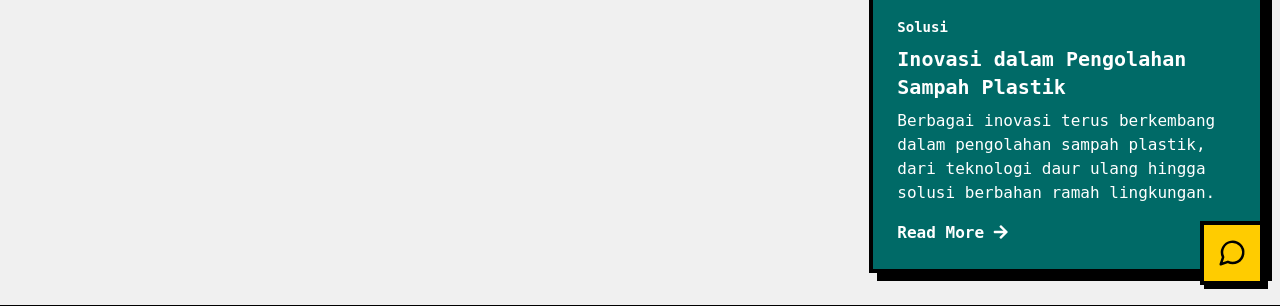
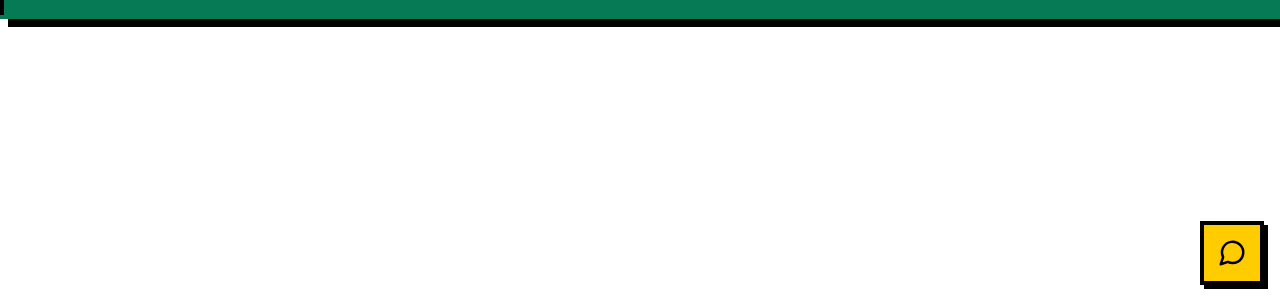
Before and after one commit to 1lwlawck/recyclehub-main-apps, a Flask app: page /articles in a window 1280 px wide. Shown: the part 499-805 px from the top of the page. Run offline with Flask 3, Linux system fonts and the light colour scheme; some libraries are stand-ins or nearby versions.

Commit message:
new file:   artikel.html 	new file:   static/uploads/avatar_penulis/me.png 	new file:   static/uploads/image_artikel/bg-pict.jpg 	new file:   static/uploads/image_artikel/sampah2.png 	modified:   templates/admin/admin-components/article-post-content.html 	modified:   templates/admin/components/ModalAddArtikel.html 	modified:   templates/sections/artikel-section.html 	modified:   utils/__init__.py
Changes not staged for commit:
	deleted:    artikel.html

```diff
--- a/templates/admin/admin-components/article-post-content.html
+++ b/templates/admin/admin-components/article-post-content.html
@@ -23,7 +23,7 @@
       <!-- Tombol Tambah Artikel -->
       <button
         id="openAddArticleModal"
-        class="px-6 py-3 bg-[#387478] text-gray-100 font-bold rounded shadow-[2px_2px_0px_rgba(0,0,0,1)] hover:bg-blue-400 active:bg-blue-600 dark:bg-blue-700 dark:hover:bg-blue-600 dark:active:bg-blue-800"
+        class="px-6 py-3 bg-[#387478] text-gray-100 font-bold rounded shadow-[3px_3px_0px_rgba(0,0,0,1)] hover:bg-green-500 dark:shadow-xl"
       >
         Tambah Artikel
       </button>
--- a/templates/admin/components/ModalAddArtikel.html
+++ b/templates/admin/components/ModalAddArtikel.html
@@ -4,7 +4,7 @@
   class="fixed inset-0 items-center justify-center bg-black bg-opacity-50 hidden z-50 flex backdrop-blur-md"
 >
   <div
-    class="w-2/5 px-8 py-6 bg-green-400 border-4 border-black shadow-[6px_6px_0px_rgba(0,0,0,1)] rounded-lg dark:bg-gray-800 dark:border-gray-600"
+    class="w-2/5 px-8 py-6 bg-white border-4 border-black shadow-[6px_6px_0px_rgba(0,0,0,1)] rounded-lg dark:bg-gray-800 dark:border-gray-600"
   >
     <h2 class="text-2xl font-bold mb-4 text-black dark:text-white">
       Tambah Artikel
--- a/templates/sections/artikel-section.html
+++ b/templates/sections/artikel-section.html
@@ -10,14 +10,14 @@
         Menyelamatkan bumi dengan inovasi baru dalam pengelolaan sampah plastik.
       </p>
     </div>
-    <div class="grid grid-cols-1 sm:grid-cols-2 lg:grid-cols-3 gap-8">
+    <!-- <div class="grid grid-cols-1 sm:grid-cols-2 lg:grid-cols-3 gap-8"> -->
       <div class="lg:col-span-2">
         <!-- Loop untuk Artikel -->
         {% for article in articles %}
-        <div
-          class="mb-8 border-4 border-black rounded-sm shadow-[8px_8px_0px_rgba(0,0,0,1)] bg-white"
-        >
-          <div class="flex flex-col sm:flex-row">
+
+          <div
+            class="flex flex-col sm:flex-row mb-4 border-4 border-black rounded-sm shadow-[3px_3px_0px_rgba(0,0,0,1)] bg-white w-1/3"
+          >
             <!-- Gambar Artikel -->
             <div class="w-full sm:w-1/3 h-64">
               <img
@@ -50,44 +50,6 @@
       </div>
 
       <!-- Sidebar Artikel -->
-      <div
-        class="p-6 border-4 border-black shadow-[8px_8px_0px_rgba(0,0,0,1)] bg-[#006A67] text-white"
-      >
-        <div class="mb-8">
-          <h3 class="text-sm font-semibold">Dampak Sampah Plastik</h3>
-          <h2 class="text-xl font-bold mt-2">
-            Dampak Plastik Terhadap Lingkungan Laut
-          </h2>
-          <p class="mt-2">
-            Plastik yang dibuang ke laut menyebabkan kerusakan ekosistem laut.
-            Pelajari lebih lanjut dampaknya.
-          </p>
-          <a
-            class="text-white font-semibold mt-4 inline-block hover:underline"
-            href="#"
-          >
-            Read More
-            <i class="fas fa-arrow-right"></i>
-          </a>
-        </div>
-        <div>
-          <h3 class="text-sm font-semibold">Solusi</h3>
-          <h2 class="text-xl font-bold mt-2">
-            Inovasi dalam Pengolahan Sampah Plastik
-          </h2>
-          <p class="mt-2">
-            Berbagai inovasi terus berkembang dalam pengolahan sampah plastik,
-            dari teknologi daur ulang hingga solusi berbahan ramah lingkungan.
-          </p>
-          <a
-            class="text-white font-semibold mt-4 inline-block hover:underline"
-            href="#"
-          >
-            Read More
-            <i class="fas fa-arrow-right"></i>
-          </a>
-        </div>
-      </div>
     </div>
   </div>
 </section>
--- a/utils/__init__.py
+++ b/utils/__init__.py
@@ -3,6 +3,7 @@ from .FileUtils import allowed_file, save_new_avatar
 from .UserUtils import get_user_by_id, delete_old_avatar, update_user_session
 from .ArticlesUtils import allowed_file, save_file
 from .EmailUtils import send_email
+
 
 
 
```
Also changed, not shown: artikel.html (added, +67 -0 lines), static/uploads/avatar_penulis/me.png (added), static/uploads/image_artikel/sampah2.png (added).
